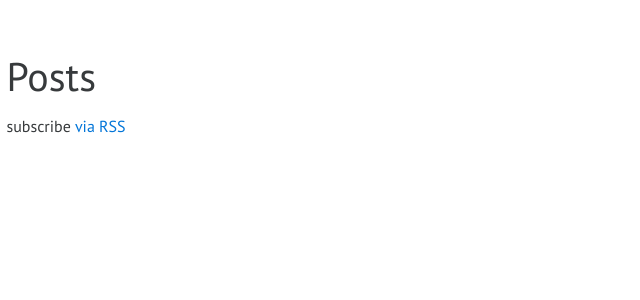
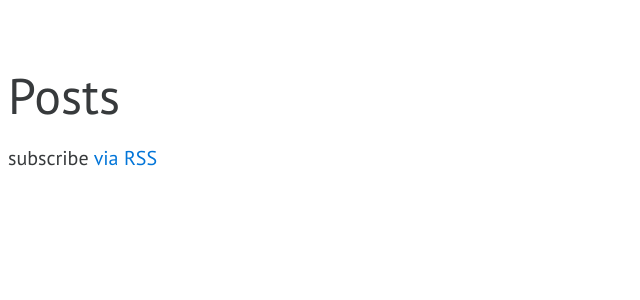
Before and after one commit to stepashka/akho.github.io, a Jekyll site: the page built from index_default.html, in a window 1280 px wide. Shown: the top 300 px of the page, without its empty margins (0-640 px from the left). Built offline with Jekyll 4.4.1, drawn with Linux system fonts in a browser that asks for light colours.

Commit message:
more reasonably sized fonts

```diff
--- a/css/main.scss
+++ b/css/main.scss
@@ -4,6 +4,7 @@
 @charset "utf-8";
 
 $font-family-sans-serif: "PT Sans", "Helvetica Neue", Helvetica, Arial, sans-serif !default;
+$font-size-root:             20px !default;
 
 @import "bootstrap/bootstrap";
 
```
